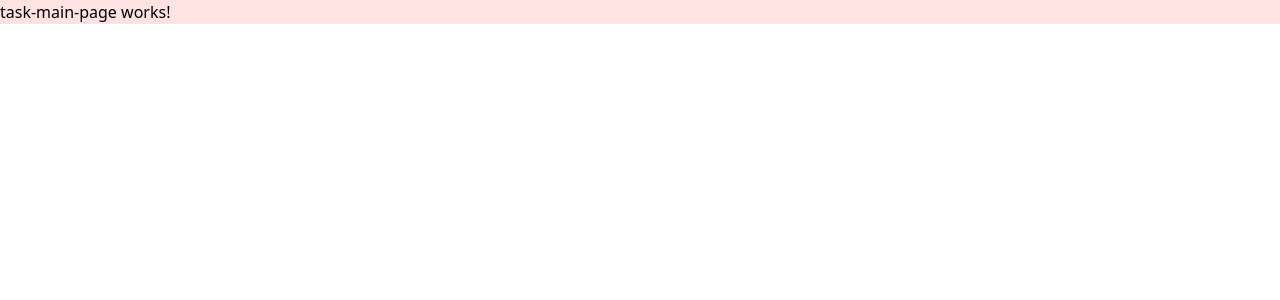
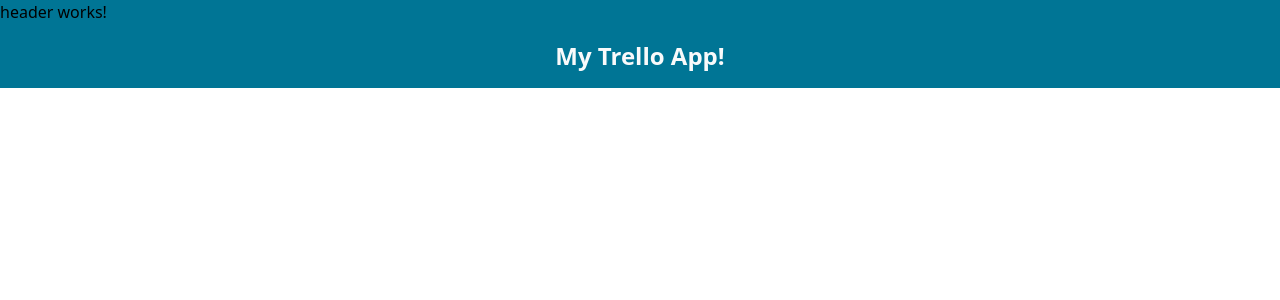
Before and after one commit to joseyaniez/my-trello, an Angular app: page / in a window 1280 px wide. Shown: the top 300 px of the page. Built offline with nearby package versions, Linux system fonts and the light colour scheme.

Commit message:
components: Header component and title in Task page

```diff
--- a/src/app/app.html
+++ b/src/app/app.html
@@ -1,3 +1,6 @@
-<main class="main">
-  <router-outlet />
+<main class="main bg-cyan-700">
+  <app-header/>
+  <div class="m-auto lg:w-2/3">
+    <router-outlet />
+  </div>
 </main>
--- a/src/app/app.ts
+++ b/src/app/app.ts
@@ -1,9 +1,10 @@
 import { Component, signal } from '@angular/core';
 import { RouterOutlet } from '@angular/router';
+import { Header } from './shared/components/header/header';
 
 @Component({
   selector: 'app-root',
-  imports: [RouterOutlet],
+  imports: [RouterOutlet, Header],
   templateUrl: './app.html',
   styleUrl: './app.css'
 })
--- a/src/app/features/tasks/pages/task-main-page/task-main-page.html
+++ b/src/app/features/tasks/pages/task-main-page/task-main-page.html
@@ -1 +1,4 @@
-<p class="bg-red-100">task-main-page works!</p>
+
+<div class="flex flex-col items-center">
+  <h1 class="text-gray-50 text-2xl font-bold my-4">My Trello App!</h1>
+</div>
--- /dev/null
+++ b/src/app/shared/components/header/header.html
@@ -0,0 +1 @@
+<p>header works!</p>
```
Also changed, not shown: src/app/shared/components/header/header.ts (added, +11 -0 lines), src/app/shared/components/header/header.css (added), 1 other file (tests, documents, lock files or other folders).
